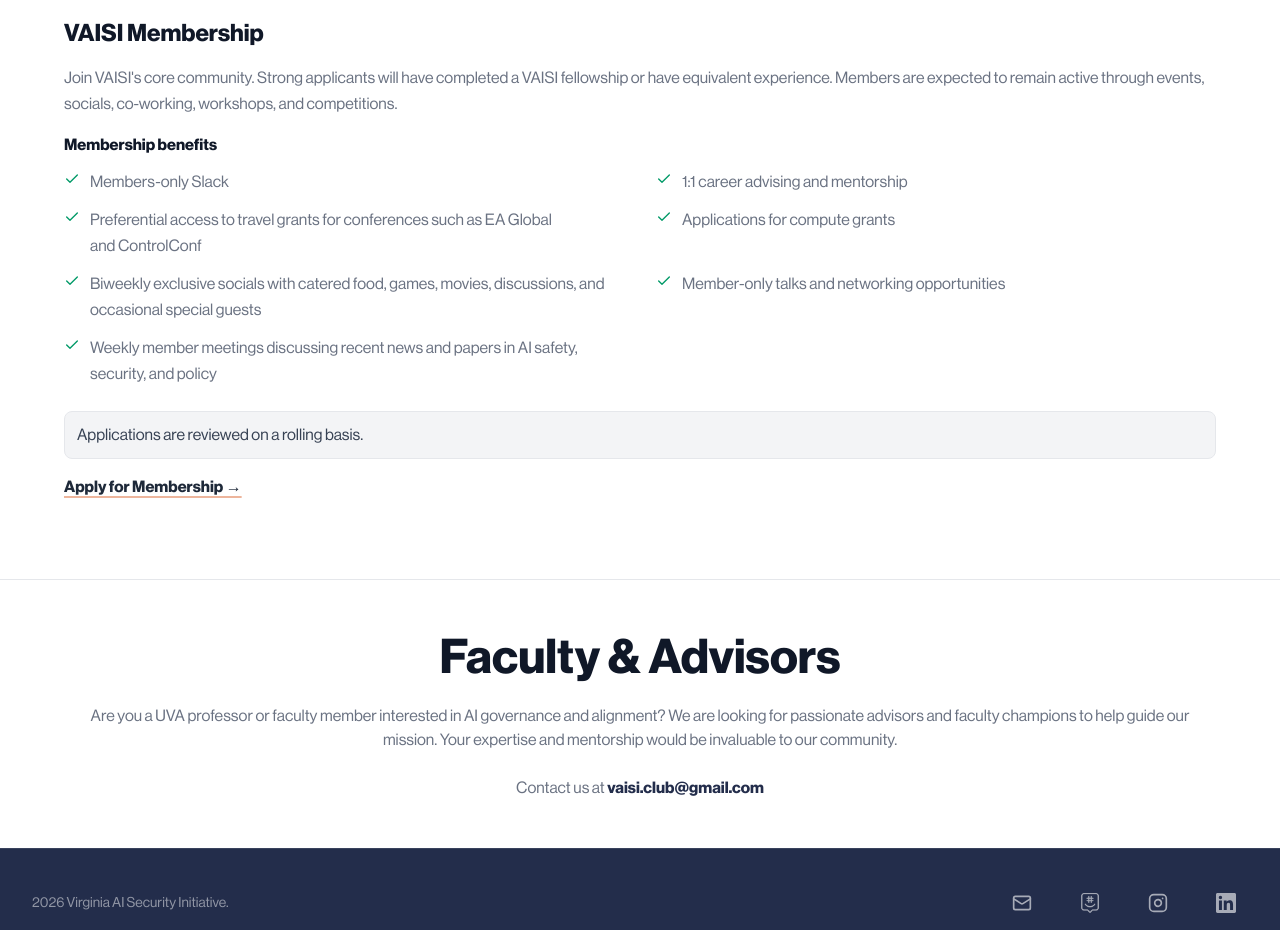
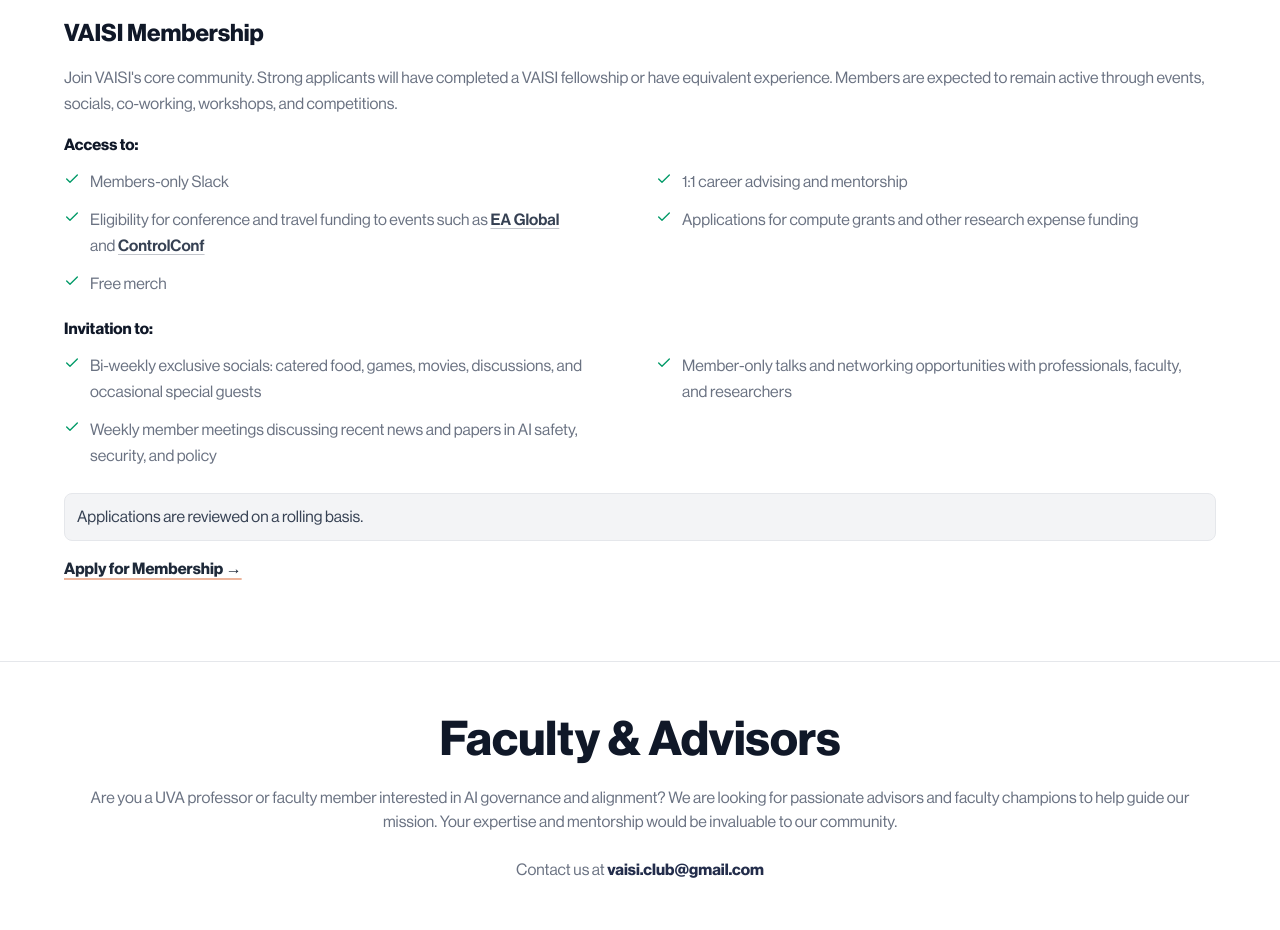
Before and after one commit to Virginia-AI-Security-Initiative/VAISI_Website, a Next.js app: page /get-involved in a window 1280 px wide. Shown: the part 1460-2390 px from the top of the page. Built offline with nearby package versions, Linux system fonts and the light colour scheme; no server answers.

Commit message:
updated website

```diff
--- a/app/get-involved/page.tsx
+++ b/app/get-involved/page.tsx
@@ -75,13 +75,16 @@ const eventTypes = [
     }
 ];
 
-const membershipBenefits = [
+const membershipAccessBenefits = [
     "Members-only Slack",
     "1:1 career advising and mentorship",
-    "Preferential access to travel grants for conferences such as EA Global and ControlConf",
-    "Applications for compute grants",
-    "Biweekly exclusive socials with catered food, games, movies, discussions, and occasional special guests",
-    "Member-only talks and networking opportunities",
+    "Applications for compute grants and other research expense funding",
+    "Free merch",
+];
+
+const membershipInvitationBenefits = [
+    "Bi-weekly exclusive socials: catered food, games, movies, discussions, and occasional special guests",
+    "Member-only talks and networking opportunities with professionals, faculty, and researchers",
     "Weekly member meetings discussing recent news and papers in AI safety, security, and policy",
 ];
 
@@ -192,9 +195,33 @@ export default function GetInvolvedPage() {
                         <p className="text-gray-500 text-base leading-relaxed mb-4">
                             Join VAISI&apos;s core community. Strong applicants will have completed a VAISI fellowship or have equivalent experience. Members are expected to remain active through events, socials, co-working, workshops, and competitions.
                         </p>
-                        <h4 className="text-base font-bold text-gray-900 mb-3">Membership benefits</h4>
+                        <h4 className="text-base font-bold text-gray-900 mb-3">Access to:</h4>
+                        <ul className="grid md:grid-cols-2 gap-x-8 gap-y-3 mb-5">
+                            {membershipAccessBenefits.slice(0, 2).map((benefit) => (
+                                <li key={benefit} className="flex items-start gap-2.5 text-base text-gray-500 leading-relaxed">
+                                    <Check className="w-4 h-4 text-emerald-600 shrink-0 mt-0.5" />
+                                    <span>{benefit}</span>
+                                </li>
+                            ))}
+                            <li className="flex items-start gap-2.5 text-base text-gray-500 leading-relaxed">
+                                <Check className="w-4 h-4 text-emerald-600 shrink-0 mt-0.5" />
+                                <span>
+                                    Eligibility for conference and travel funding to events such as{" "}
+                                    <a href="https://www.effectivealtruism.org/ea-global" target="_blank" rel="noopener noreferrer" className="text-link-subtle text-gray-700">EA Global</a>
+                                    {" "}and{" "}
+                                    <a href="https://controlconf.org/" target="_blank" rel="noopener noreferrer" className="text-link-subtle text-gray-700">ControlConf</a>
+                                </span>
+                            </li>
+                            {membershipAccessBenefits.slice(2).map((benefit) => (
+                                <li key={benefit} className="flex items-start gap-2.5 text-base text-gray-500 leading-relaxed">
+                                    <Check className="w-4 h-4 text-emerald-600 shrink-0 mt-0.5" />
+                                    <span>{benefit}</span>
+                                </li>
+                            ))}
+                        </ul>
+                        <h4 className="text-base font-bold text-gray-900 mb-3">Invitation to:</h4>
                         <ul className="grid md:grid-cols-2 gap-x-8 gap-y-3 mb-6">
-                            {membershipBenefits.map((benefit) => (
+                            {membershipInvitationBenefits.map((benefit) => (
                                 <li key={benefit} className="flex items-start gap-2.5 text-base text-gray-500 leading-relaxed">
                                     <Check className="w-4 h-4 text-emerald-600 shrink-0 mt-0.5" />
                                     <span>{benefit}</span>
--- a/app/past-events/page.tsx
+++ b/app/past-events/page.tsx
@@ -56,7 +56,20 @@ const upcomingEvents: UpcomingEvent[] = [
         title: "Estimathon",
         dateRange: "September 1, 2026 at 6:30 PM",
         location: "Location TBD",
-        description: "Come to test your estimation and calibration on AI-related questions! Pizza will be served. There will be $300 in prizes.",
+        description: (
+            <>
+                Come to test your estimation and calibration on AI-related questions! Pizza will be served. There will be $300 in prizes.{" "}
+                <a
+                    href="https://airtable.com/appM8XoHX2voW3LQe/pag3tTTnen7yZU0yN/form"
+                    target="_blank"
+                    rel="noopener noreferrer"
+                    className="text-primary underline decoration-secondary hover:text-primary transition-colors"
+                >
+                    RSVP here
+                </a>
+                .
+            </>
+        ),
     },
 ];
 
```
